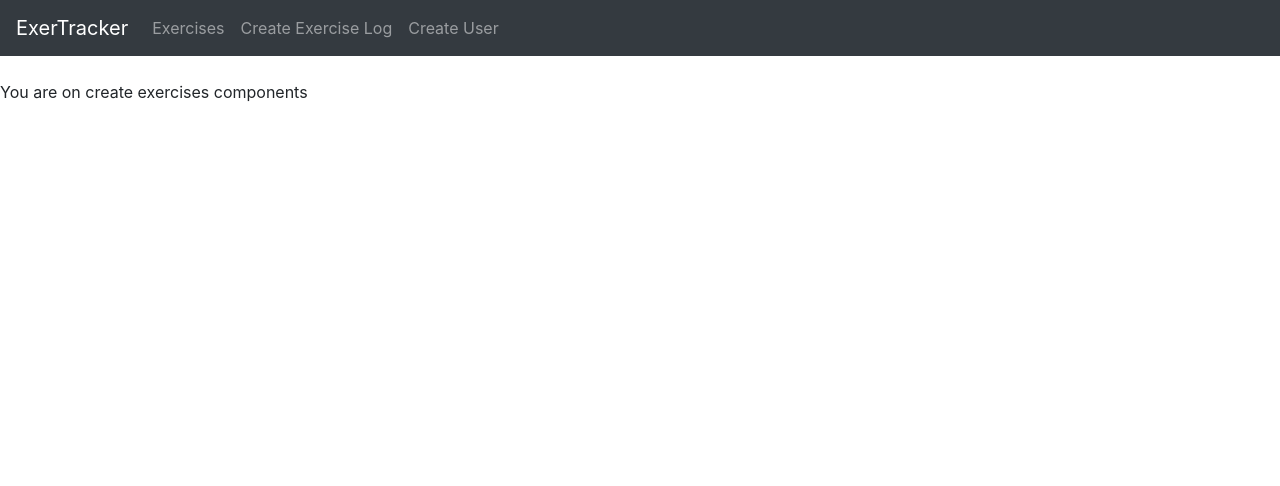
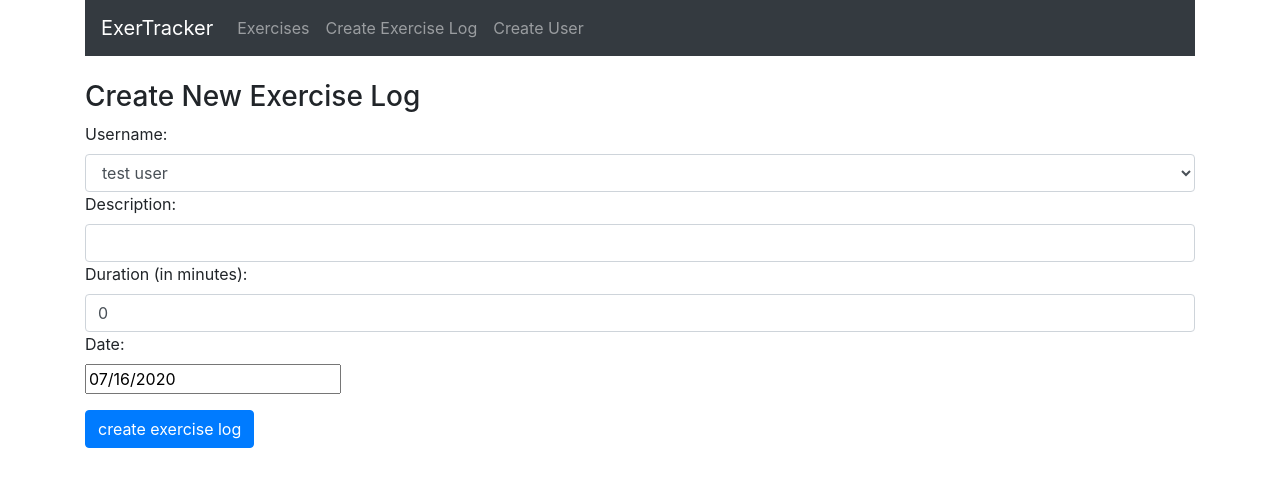
Before and after one commit to alailsonko/fiberGo-microservices, a React (Create React App) app in the folder frontend/web/: page /create in a window 1280 px wide. Shown: the top 486 px of the page. Built offline with nearby package versions, Linux system fonts and the light colour scheme; the HTML template or start-up script is replaced by a standard one.

Commit message:
feat: component for create exercise done

```diff
--- a/frontend/web/package.json
+++ b/frontend/web/package.json
@@ -8,6 +8,7 @@
     "@testing-library/user-event": "^7.1.2",
     "bootstrap": "^4.5.0",
     "react": "^16.13.1",
+    "react-datepicker": "^3.1.3",
     "react-dom": "^16.13.1",
     "react-router-dom": "^5.2.0",
     "react-scripts": "3.4.1"
--- a/frontend/web/src/App.js
+++ b/frontend/web/src/App.js
@@ -11,12 +11,15 @@
 function App() {
   return (
     <Router>
+      <div className="container">
       <Navbar />
       <br />
        <Route path="/" exact component={ExercisesList}/>
        <Route path="/edit/:id" component={EditExercise}/>
        <Route path="/create" component={CreateExercise}/>
        <Route path="/user" component={CreateUser}/>
+      </div>
+
     </Router>
   );
 }
--- a/frontend/web/src/components/create-exercise.component.js
+++ b/frontend/web/src/components/create-exercise.component.js
@@ -1,11 +1,96 @@
 import React, { Component } from 'react'
+import DatePicker from 'react-datepicker'
+
+
 
 export default class CreateExercises extends Component {
+
+  state = {
+    username: '',
+    description: '',
+    duration: 0,
+    date: new Date(),
+    users: []
+  }
+
+  componentDidMount() {
+    this.setState({
+      users: ['test user'],
+      username: 'test user'
+    })
+  }
+
+
+  onChange(e) {
+    this.setState({
+          [e.target.name]: e.target.value
+    })
+  }
+  onChangeDate(date) {
+    this.setState({
+      date: date
+    })
+  }
+   onSubmit(e){
+     e.preventDefault()
+
+     const exercise = {
+       username: this.state.username,
+       description: this.state.description,
+       duration: this.state.duration,
+       date: this.state.date,
+     }
+     console.log(exercise);
+     window.location = '/'
+   }
+
   render(){
+
     return (
       <div>
-        <p>You are on create exercises components
-        </p>
+         <h3>Create New Exercise Log</h3>
+         <form onSubmit={this.onSubmit}>
+           <label>Username:</label>
+           <select ref="userInput"
+            required
+            className="form-control"
+            value={this.state.username}
+            onChange={this.onChange}
+           >
+             {
+               this.state.users.map(function(user){
+                 return <option key={user} value={user}>{user}</option>
+               })
+             }
+           </select>
+           <div className="form-group">
+             <label>Description: </label>
+             <input type="text"
+              required
+              className="form-control"
+              value={this.state.description}
+              onChange={this.onChange}
+             />
+             <label>Duration (in minutes): </label>
+
+              <input type="text"
+              required
+              className="form-control"
+              value={this.state.duration}
+              onChange={this.onChange}
+             />
+             <label>Date: </label>
+              <div>
+              <DatePicker
+              selected={this.state.date}
+              onChange={this.onChangeDate}
+             />
+                </div>
+           </div>
+           <div className="form-group">
+             <input type="submit" value="create exercise log" className="btn btn-primary"/>
+           </div>
+           </form>
       </div>
     )
   }
```
Also changed, not shown: 1 other file (tests, documents, lock files or other folders).
